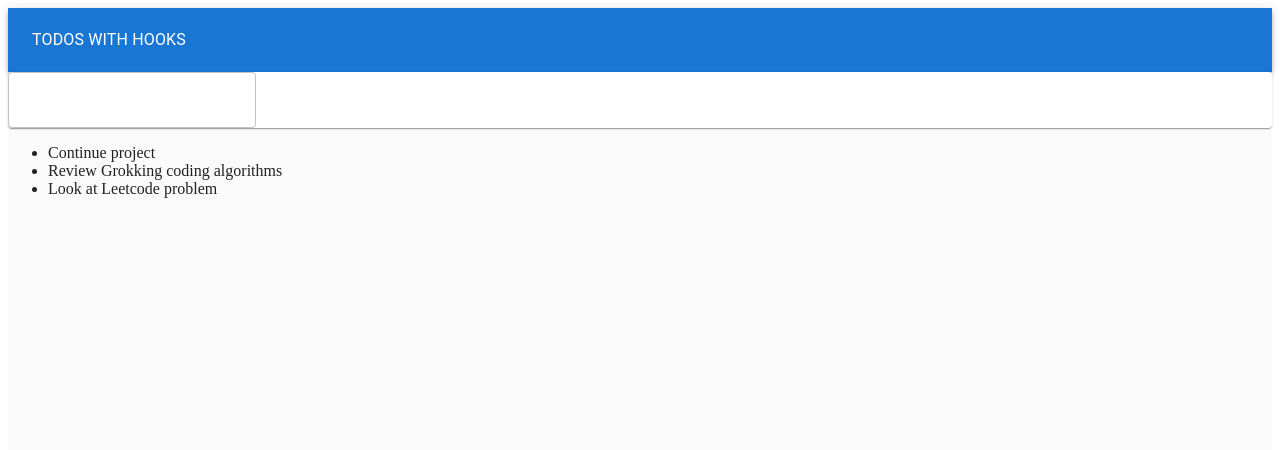
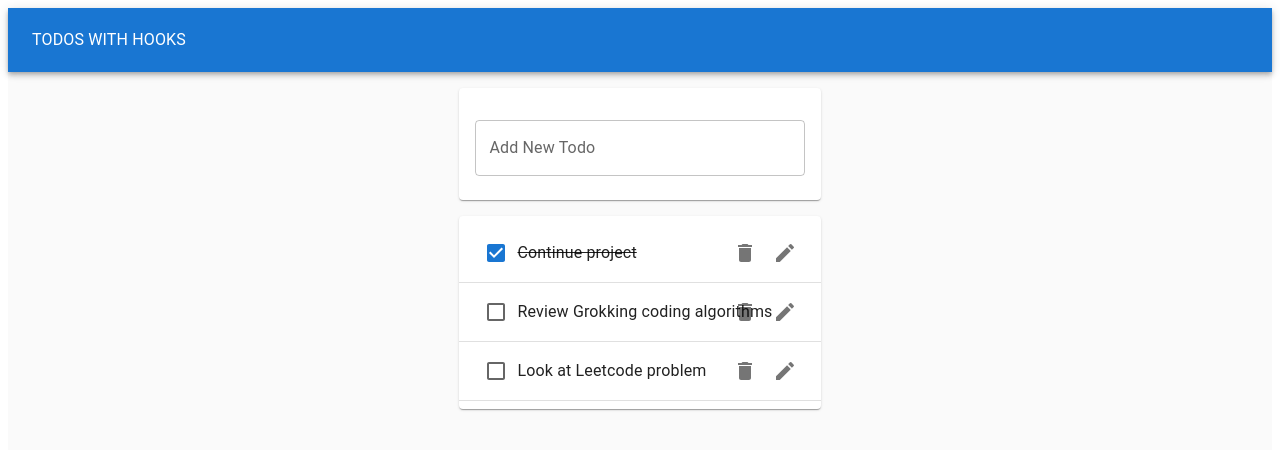
Before and after one commit to DennieCodes/todos-hooks, a React (Create React App) app: page / in a window 1280 px wide. Shown: the top 450 px of the page. Built offline with nearby package versions, Linux system fonts and the light colour scheme.

Commit message:
Added Todo Component

```diff
--- a/package.json
+++ b/package.json
@@ -5,6 +5,7 @@
   "dependencies": {
     "@emotion/react": "^11.9.3",
     "@emotion/styled": "^11.9.3",
+    "@mui/icons-material": "^5.8.4",
     "@mui/material": "^5.9.1",
     "@testing-library/jest-dom": "^5.16.4",
     "@testing-library/react": "^13.3.0",
--- /dev/null
+++ b/src/Todo.js
@@ -0,0 +1,30 @@
+import {
+	Checkbox,
+	IconButton,
+	ListItem,
+	ListItemSecondaryAction,
+	ListItemText,
+} from '@mui/material';
+import DeleteIcon from '@mui/icons-material/Delete';
+import EditIcon from '@mui/icons-material/Edit';
+
+export default function Todo({ task, completed }) {
+	const listItemStyling = {
+		textDecoration: completed ? 'line-through' : 'none',
+	};
+
+	return (
+		<ListItem>
+			<Checkbox tabIndex={-1} checked={completed} />
+			<ListItemText style={listItemStyling}>{task}</ListItemText>
+			<ListItemSecondaryAction>
+				<IconButton aria-label="Delete">
+					<DeleteIcon />
+				</IconButton>
+				<IconButton aria-label="Edit">
+					<EditIcon />
+				</IconButton>
+			</ListItemSecondaryAction>
+		</ListItem>
+	);
+}
--- a/src/TodoApp.jsx
+++ b/src/TodoApp.jsx
@@ -9,7 +9,7 @@
 
 export default function TodoApp() {
 	const initialTodos = [
-		{ id: 1, task: 'Continue project', completed: false },
+		{ id: 1, task: 'Continue project', completed: true },
 		{ id: 2, task: 'Review Grokking coding algorithms', completed: false },
 		{ id: 3, task: 'Look at Leetcode problem', completed: false },
 	];
@@ -34,8 +34,17 @@
 					<Typography color="inherit">TODOS WITH HOOKS</Typography>
 				</Toolbar>
 			</AppBar>
-			<TodoForm addTodo={addTodo} />
-			<TodoList todos={todos} />
+			<Grid
+				container
+				alignItems="center"
+				direction="column"
+				style={{ marginTop: '1 rem' }}
+			>
+				<Grid item xs={11} md={8} lg={4} spacing={3}>
+					<TodoForm addTodo={addTodo} />
+					<TodoList todos={todos} />
+				</Grid>
+			</Grid>
 		</Paper>
 	);
 }
--- a/src/TodoForm.jsx
+++ b/src/TodoForm.jsx
@@ -11,9 +11,15 @@
 	};
 
 	return (
-		<Paper>
+		<Paper style={{ margin: '1rem 0', padding: '1rem' }}>
 			<form onSubmit={handleSubmit}>
-				<TextField value={value} onChange={handleChange} />
+				<TextField
+					value={value}
+					onChange={handleChange}
+					margin="normal"
+					label="Add New Todo"
+					fullWidth
+				/>
 			</form>
 		</Paper>
 	);
--- a/src/TodoList.jsx
+++ b/src/TodoList.jsx
@@ -1,9 +1,23 @@
+import { Divider, List, Paper } from '@mui/material';
+import Todo from './Todo';
+
 export default function TodoList(props) {
 	return (
-		<ul>
-			{props.todos.map((item) => {
-				return <li key={item.id}>{item.task}</li>;
-			})}
-		</ul>
+		<Paper>
+			<List>
+				{props.todos.map((todo) => {
+					return (
+						<>
+							<Todo
+								task={todo.task}
+								key={todo.key}
+								completed={todo.completed}
+							/>
+							<Divider />
+						</>
+					);
+				})}
+			</List>
+		</Paper>
 	);
 }
```
Also changed, not shown: 1 other file (tests, documents, lock files or other folders).
